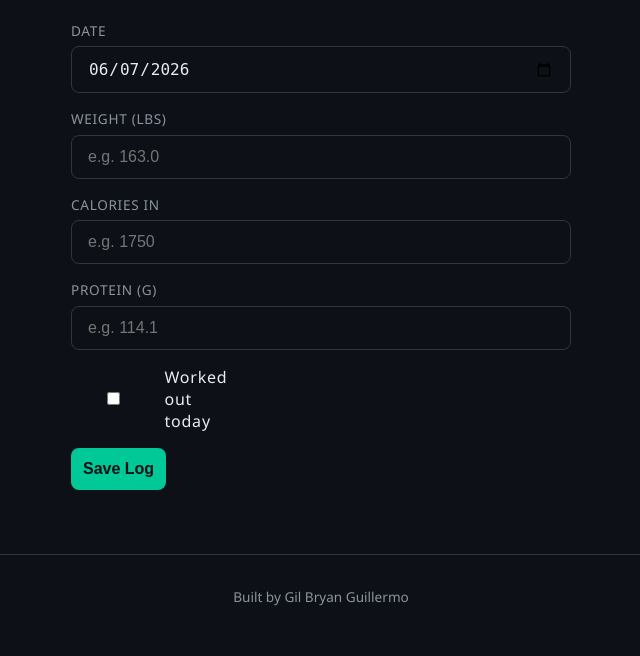
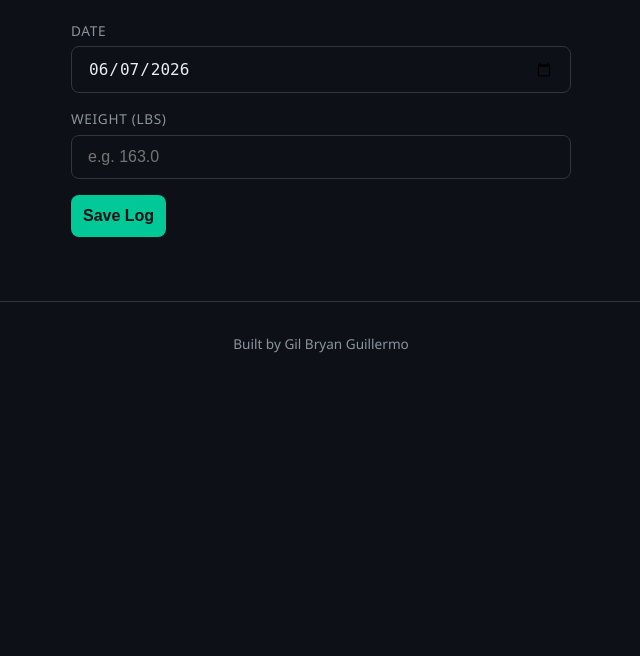
Before and after one commit to gritzoogil/fitML, a Flask app: page /logs/daily in a window 1280 px wide. Shown: the part 144-800 px from the top of the page, without its empty margins (319-959 px from the left). Run offline with Flask 3, Linux system fonts and the light colour scheme; the visitor is signed in with stand-in values (Sample User, id 1); some libraries are stand-ins or nearby versions.

Commit message:
feat: daily log simplified to weight only, workout auto-detected from training sessions

```diff
--- a/app/logs/routes.py
+++ b/app/logs/routes.py
@@ -19,10 +19,15 @@ def daily_log():
         user_id = session['user_id']
         log_date = request.form.get('date')
         weight = request.form.get('weight')
-        calories_in = request.form.get('calories_in')
-        protein = request.form.get('protein')
-        calories_burned = request.form.get('calories_burned')
-        workout_done = request.form.get('workout_done') == 'on'
+
+        # Auto-detect if user worked out based on training sessions
+        session_today = execute_query("""
+            SELECT id FROM training_sessions
+            WHERE user_id = %s AND session_date = %s
+        """, (user_id, log_date), fetch='one')
+
+        workout_done = session_today is not None
+        calories_burned = 300 if workout_done else 0
 
         existing = execute_query(
             "SELECT id FROM daily_logs WHERE user_id = %s AND date = %s",
@@ -30,17 +35,17 @@ def daily_log():
         )
 
         if existing:
-            flash('You already logged this date. Use edit to update it.', 'error')
+            flash('You already logged this date.', 'error')
             return redirect('/logs/daily')
 
         execute_query("""
             INSERT INTO daily_logs
-            (user_id, date, weight_lbs, calories_in, protein_g, calories_burned, workout_done)
-            VALUES (%s, %s, %s, %s, %s, %s, %s)
-        """, (user_id, log_date, weight, calories_in, protein, calories_burned, workout_done))
+            (user_id, date, weight_lbs, calories_burned, workout_done)
+            VALUES (%s, %s, %s, %s, %s)
+        """, (user_id, log_date, weight, calories_burned, workout_done))
 
         flash('Log saved successfully!', 'success')
-        return redirect('/logs/history')
+        return redirect('/dashboard')
 
     return render_template('logs/daily.html', today=date.today())
 
@@ -49,8 +54,7 @@ def daily_log():
 def history():
     user_id = session['user_id']
     logs = execute_query("""
-        SELECT date, weight_lbs, calories_in, protein_g,
-               calories_burned, workout_done
+        SELECT date, weight_lbs, calories_burned, workout_done
         FROM daily_logs
         WHERE user_id = %s
         ORDER BY date DESC
--- a/app/templates/logs/daily.html
+++ b/app/templates/logs/daily.html
@@ -10,21 +10,8 @@
         </div>
         <div class="form-group">
             <label>Weight (lbs)</label>
-            <input type="number" name="weight" step="0.1" placeholder="e.g. 163.0" required />
-        </div>
-        <div class="form-group">
-            <label>Calories In</label>
-            <input type="number" name="calories_in" placeholder="e.g. 1750" required />
-        </div>
-        <div class="form-group">
-            <label>Protein (g)</label>
-            <input type="number" name="protein" step="0.1" placeholder="e.g. 114.1" required />
-        </div>
-        <div class="form-group checkbox-group">
-            <label>
-                <input type="checkbox" name="workout_done" />
-                Worked out today
-            </label>
+            <input type="number" name="weight" step="0.1"
+                placeholder="e.g. 163.0" required />
         </div>
         <button type="submit">Save Log</button>
     </form>
--- a/app/templates/logs/history.html
+++ b/app/templates/logs/history.html
@@ -12,9 +12,6 @@
             <tr>
                 <th>Date</th>
                 <th>Weight (lbs)</th>
-                <th>Calories In</th>
-                <th>Protein (g)</th>
-                <th>Calories Burned</th>
                 <th>Workout</th>
             </tr>
         </thead>
@@ -23,9 +20,6 @@
             <tr>
                 <td>{{ log.date }}</td>
                 <td>{{ log.weight_lbs }}</td>
-                <td>{{ log.calories_in }}</td>
-                <td>{{ log.protein_g }}</td>
-                <td>{{ log.calories_burned }}</td>
                 <td>{{ '✅' if log.workout_done else '❌' }}</td>
             </tr>
             {% endfor %}
```
